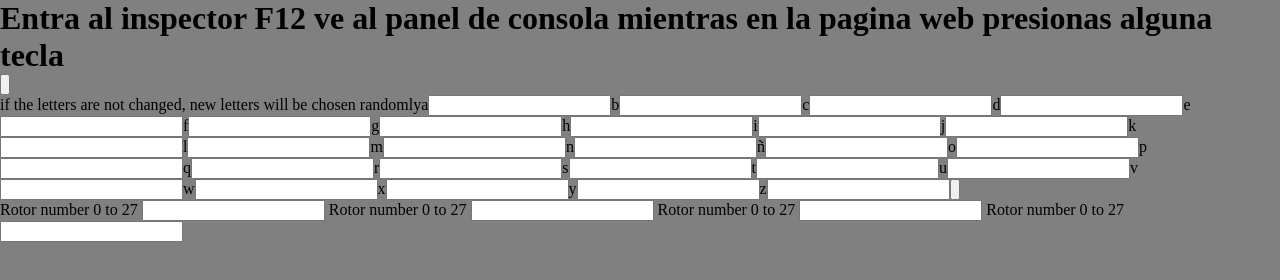
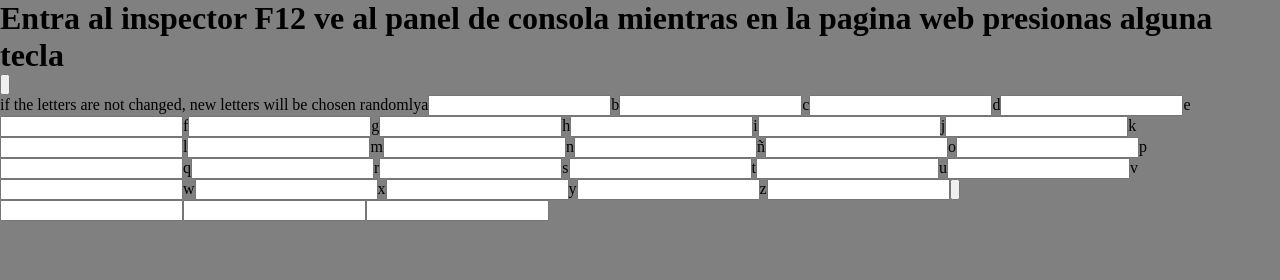
Before and after one commit to Carloscruzvalencia/Enigma-machine, a plain HTML site: page index.html in a window 1280 px wide. Drawn offline with Linux system fonts and the light colour scheme.

Commit message:
\update\

```diff
--- a/assets/js/page.js
+++ b/assets/js/page.js
@@ -3,6 +3,7 @@ document.addEventListener("DOMContentLoaded", function () {
     letterArray = ['a', 'b', 'c', 'd', 'e', 'f', 'g', 'h', 'i', 'j', 'k', 'l', 'm', 'n', 'ñ', 'o', 'p', 'q', 'r', 's', 't', 'u', 'v', 'w', 'x', 'y', 'z']
     // we create the warning that lets the user know that this program has the option to generate a plugboard configuration
     // or he can chose to create is ow plugboard configuration
+    plugBoard = document.getElementById("plugBoard")
     plugwarn = document.createElement("span");
     plugwarn.setAttribute('id', "warningSpan")
     plugBoard.appendChild(plugwarn);
@@ -15,7 +16,7 @@ document.addEventListener("DOMContentLoaded", function () {
         plugBoardSpan.setAttribute('id', "spanLetter-" + letterArray[i])
         plugBoardSpan.innerHTML = letterArray[i]
 
-        var plugInput = document.createElement("input");
+        plugInput = document.createElement("input");
         plugInput.setAttribute("type", "text");
         plugInput.setAttribute('id', "letter-" + i,)
 
@@ -28,10 +29,21 @@ document.addEventListener("DOMContentLoaded", function () {
     plugBoard.appendChild(sendPlugBoardConf);
 
     for (i = 0, j = 3; i != j;i++ ){
-        rotors = document.createElement("input")
-        rotors.setAttribute('type', "number");
-        rotors.setAttribute('id', "rotor-"+i);
+        rotors = document.getElementById("rotors")
+
+        rotor = document.createElement("input")
+        rotor.setAttribute('type', "number");
+        rotor.setAttribute('id', "rotor-"+i);
+
+
+        rotors.appendChild(rotor)
     }
 });
 // TODO add this  part to the documentation
 // creating html elements with javascript
+// first create a variable like in the exsample in the ("") you select the tipe of item you want to create
+// rotors = document.createElement("input")
+// then yu set the the atribute ("type","something")
+// you also can add a id
+// rotors.setAttribute('id', "rotor-"+i);
+// and to finish you ned to add the element to the variable you create earlier
--- a/index.html
+++ b/index.html
@@ -22,8 +22,8 @@
             <input type="button" value="">
             <section id="plugBoard">
             </section>
-            <section class="rotors">
-                <label for="rotor1">Rotor number 0 to 27</label>
+            <section id="rotors">
+                <!-- <label for="rotor1">Rotor number 0 to 27</label>
                 <input type="number" name="" id="rotor1">
 
                 <label for="rotor2">Rotor number 0 to 27</label>
@@ -33,7 +33,7 @@
                 <input type="number" name="" id="rotor2">
 
                 <label for="rotor4">Rotor number 0 to 27</label>
-                <input type="number" name="" id="rotor4">
+                <input type="number" name="" id="rotor4"> -->
             </section>
         </article>
 
```
